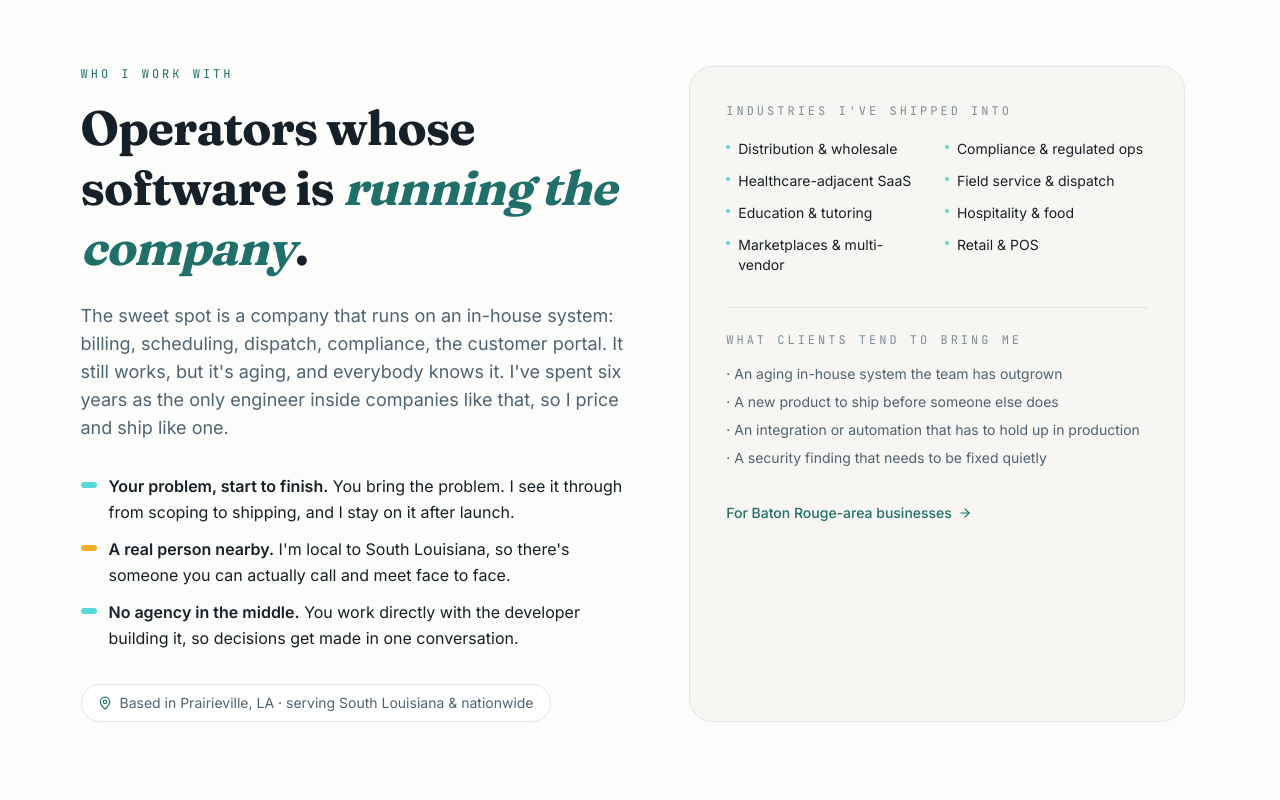
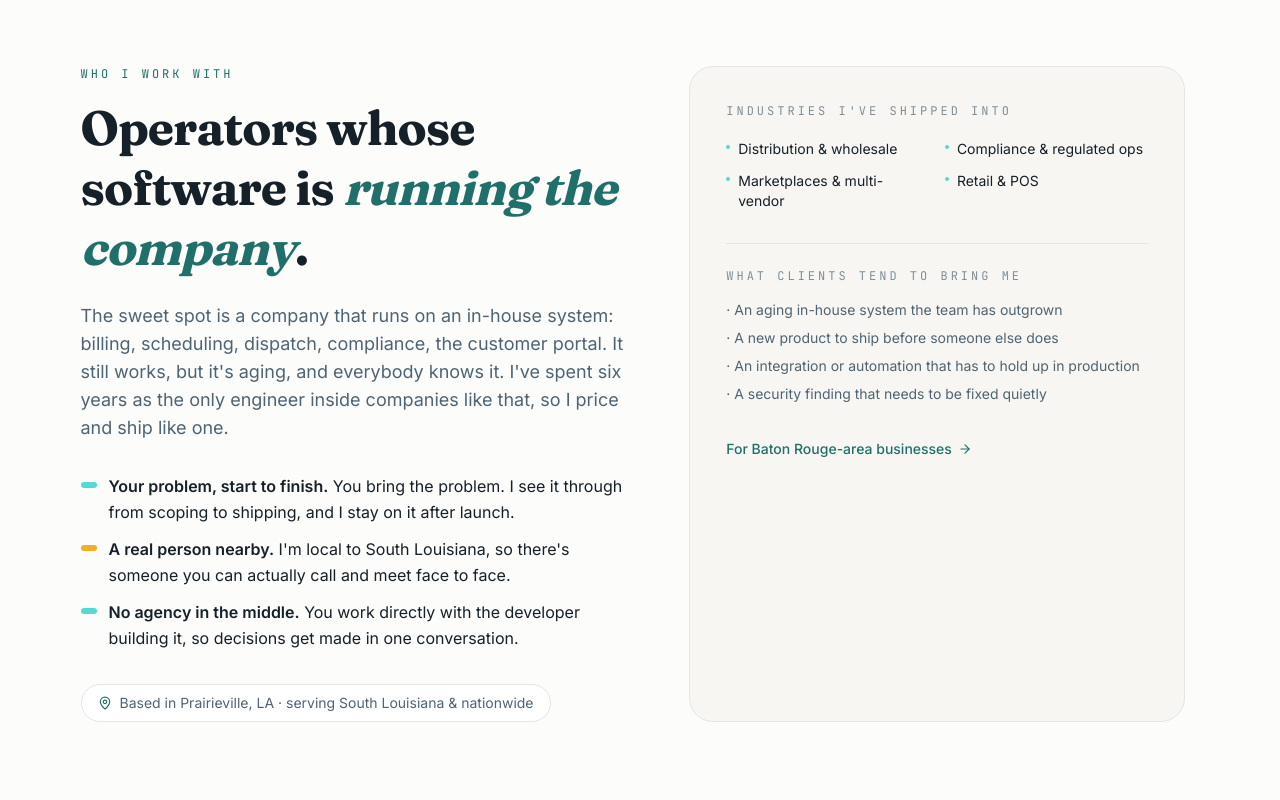
Before and after one commit to jawetzel/Jawetzel, a Next.js app: page / in a window 1280 px wide. Shown: the part 3600-4400 px from the top of the page. Built offline with nearby package versions, Linux system fonts and the light colour scheme.

Commit message:
Update page.tsx

```diff
--- a/src/app/page.tsx
+++ b/src/app/page.tsx
@@ -515,10 +515,6 @@ export default async function HomePage() {
               {[
                 "Distribution & wholesale",
                 "Compliance & regulated ops",
-                "Healthcare-adjacent SaaS",
-                "Field service & dispatch",
-                "Education & tutoring",
-                "Hospitality & food",
                 "Marketplaces & multi-vendor",
                 "Retail & POS",
               ].map((industry) => (
```
